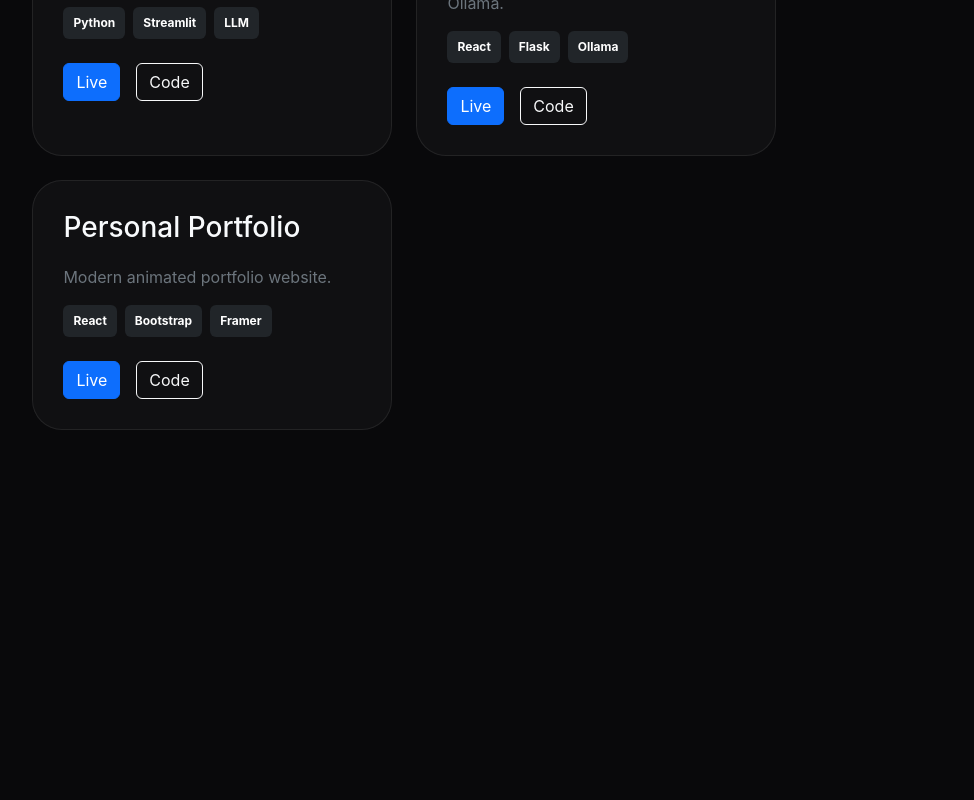
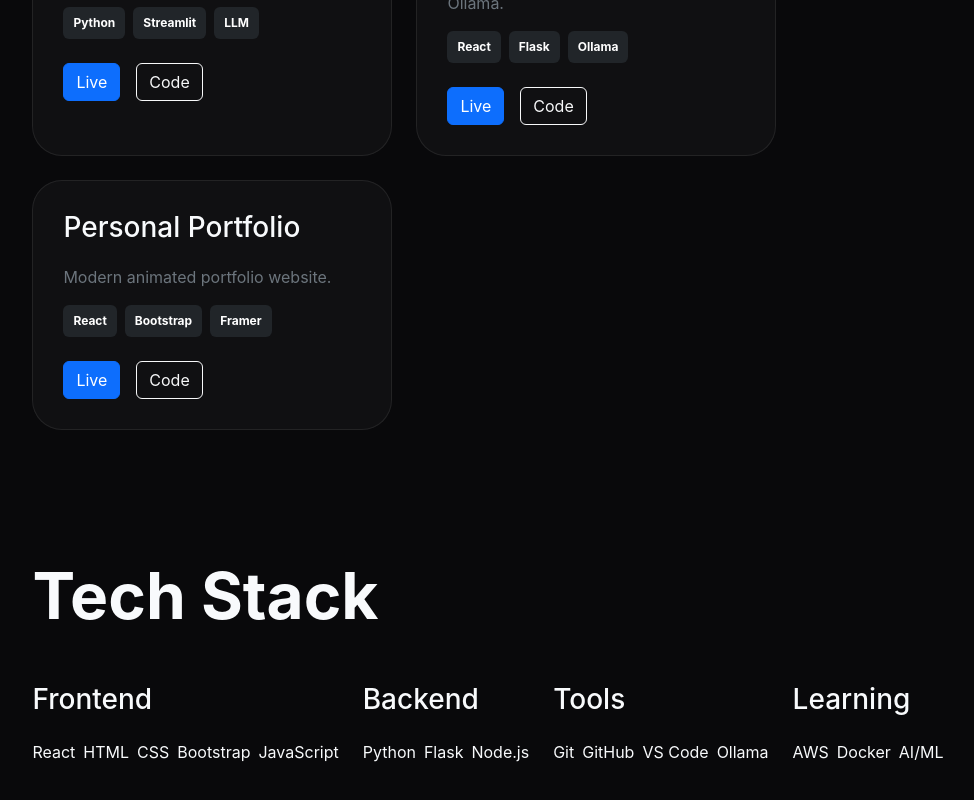
Before and after one commit to debugwithpriyanka/personal-portfolio, a React app: page / in a window 1280 px wide. Shown: the part 1942-2742 px from the top of the page, without its empty margins (70-1044 px from the left). Before the commit the page ends 2500 px from the top, so only its background shows below. Built offline with nearby package versions, Linux system fonts and the light colour scheme; the HTML template or start-up script is replaced by a standard one.

Commit message:
Create premium skills showcase

```diff
--- a/src/App.jsx
+++ b/src/App.jsx
@@ -2,6 +2,7 @@ import CustomNavbar from "./components/Navbar"
 import Hero from "./components/Hero"
 import About from "./components/About"
 import Projects from "./components/Projects"
+import Skills from "./components/Skills"
 
 function App(){
 
@@ -17,6 +18,8 @@ return(
 
 <Projects/>
 
+<Skills/>
+
 </>
 
 )
--- a/src/components/Hero.jsx
+++ b/src/components/Hero.jsx
@@ -102,7 +102,18 @@ btn-lg
 "
 >
 
+<a
+href="#projects"
+className="
+btn
+btn-primary
+btn-lg
+"
+>
+
 View Projects
+
+</a>
 
 </button>
 
--- /dev/null
+++ b/src/components/Skills.jsx
@@ -0,0 +1,126 @@
+const skills={
+
+Frontend:[
+"React",
+"HTML",
+"CSS",
+"Bootstrap",
+"JavaScript"
+],
+
+Backend:[
+"Python",
+"Flask",
+"Node.js"
+],
+
+Tools:[
+"Git",
+"GitHub",
+"VS Code",
+"Ollama"
+],
+
+Learning:[
+"AWS",
+"Docker",
+"AI/ML"
+]
+
+}
+
+export default function Skills(){
+
+return(
+
+<section
+id="skills"
+className="section"
+>
+
+<h1
+className="
+display-3
+fw-bold
+mb-5
+"
+>
+
+Tech Stack
+
+</h1>
+
+<div
+className="
+d-flex
+flex-wrap
+gap-4
+"
+>
+
+{
+
+Object.entries(
+skills
+).map(
+
+(
+[group,items]
+)=>(
+
+<div
+key={group}
+className="skill-card"
+>
+
+<h3>
+
+{group}
+
+</h3>
+
+<div
+className="
+mt-4
+d-flex
+gap-2
+flex-wrap
+"
+>
+
+{
+
+items.map(
+
+item=>
+
+<span
+key={item}
+className="skill-badge"
+>
+
+{item}
+
+</span>
+
+)
+
+}
+
+</div>
+
+</div>
+
+)
+
+)
+
+}
+
+</div>
+
+</section>
+
+)
+
+}
```
